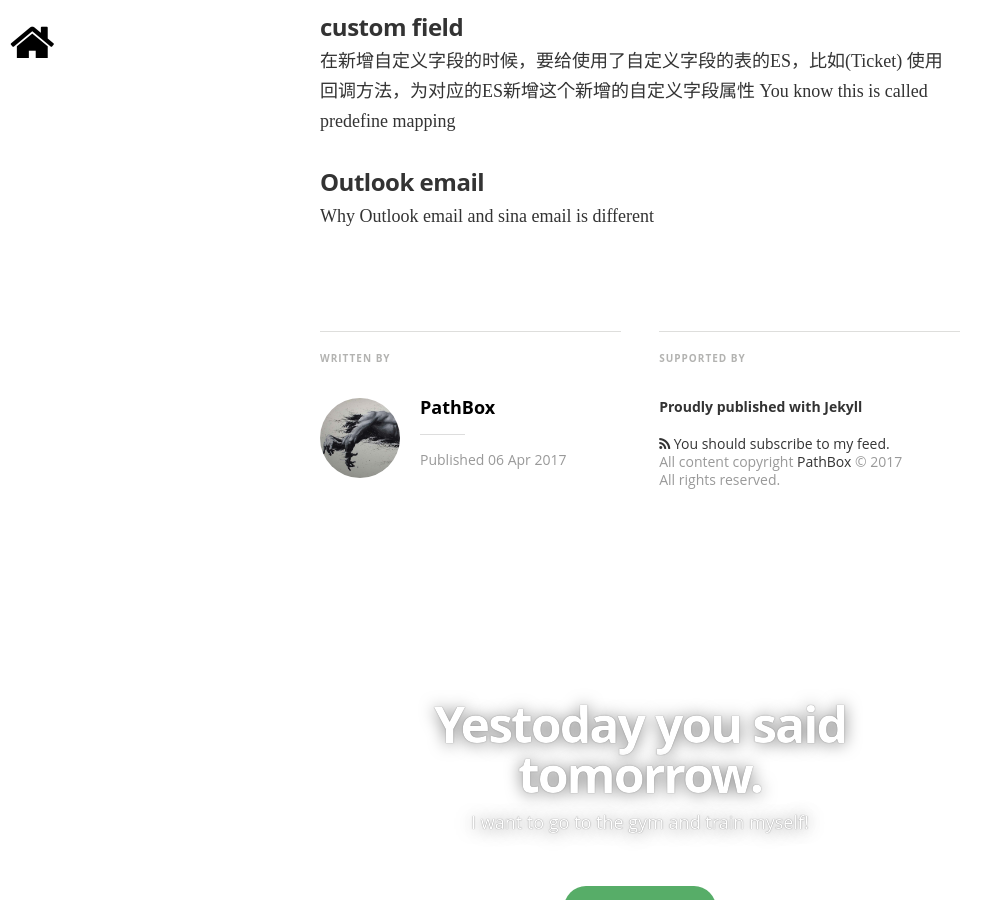
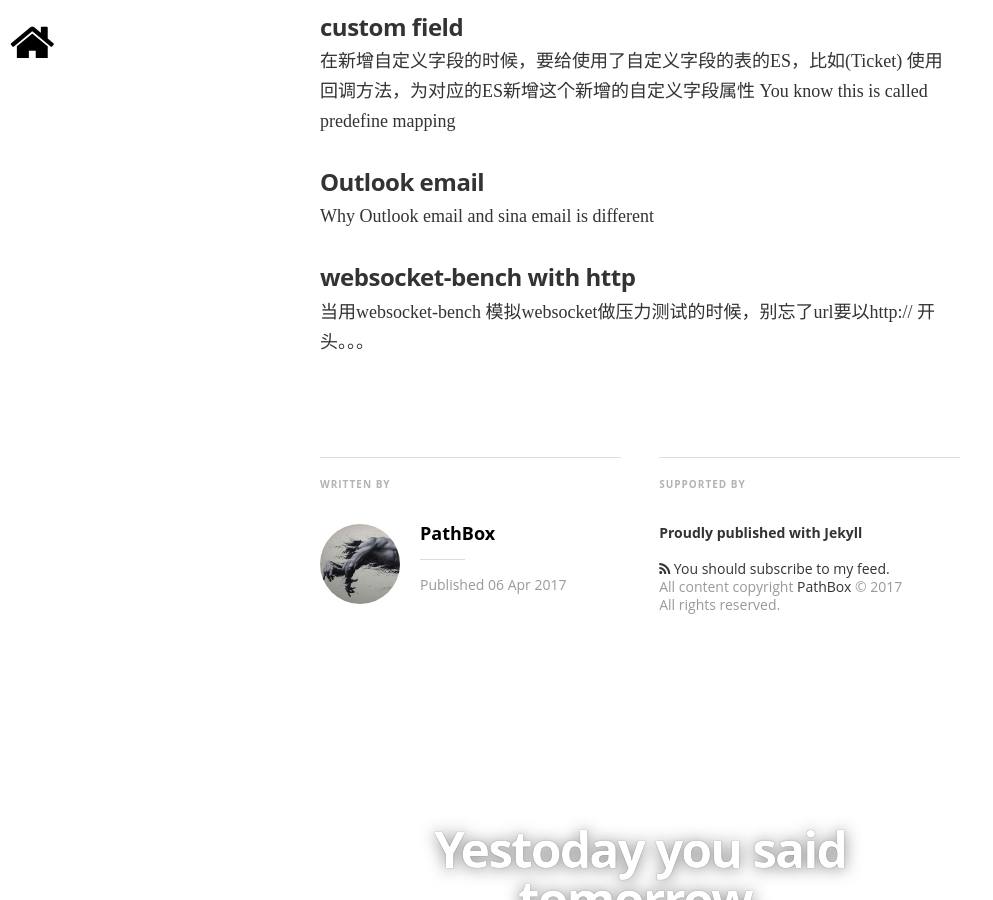
Before and after one commit to pathbox/pathbox.github.io, a Jekyll site: the page built from _posts/2017-04-06-work-summary-in-Udesk-three.md, in a window 1280 px wide and 900 px high, scrolled down 3255 px. Shown: the whole window, without its empty margins (0-993 px from the left). Built offline with Jekyll 4.4.1, drawn with Linux system fonts in a browser that asks for light colours; nearby versions of some CDN libraries; some web fonts are replaced; comment, search, counter and statistics services are not loaded.

Commit message:
websocket-bench with http

```diff
--- a/_posts/2017-04-06-work-summary-in-Udesk-three.md
+++ b/_posts/2017-04-06-work-summary-in-Udesk-three.md
@@ -87,3 +87,6 @@ You know this is called predefine mapping
 
 ##### Outlook email
 Why Outlook email and sina email is different
+
+##### websocket-bench with http
+当用websocket-bench 模拟websocket做压力测试的时候，别忘了url要以http:// 开头。。。
```
